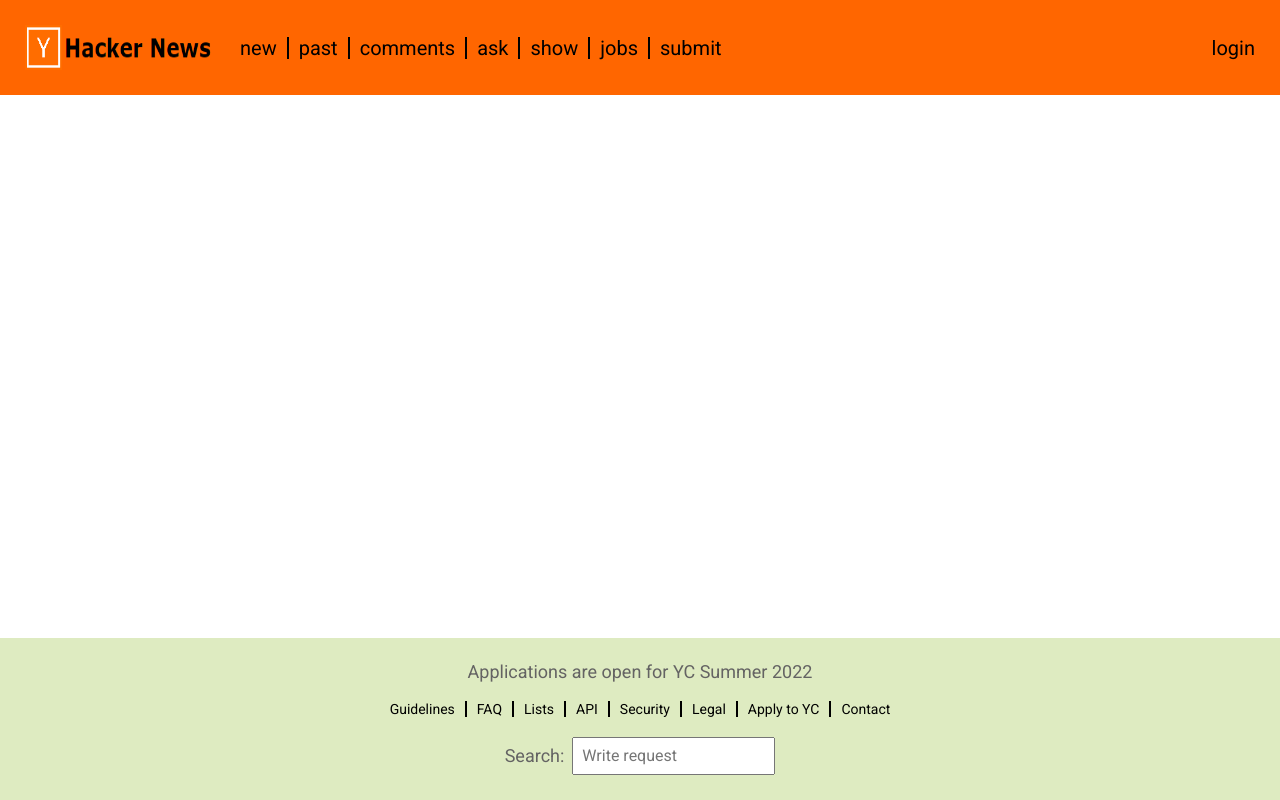
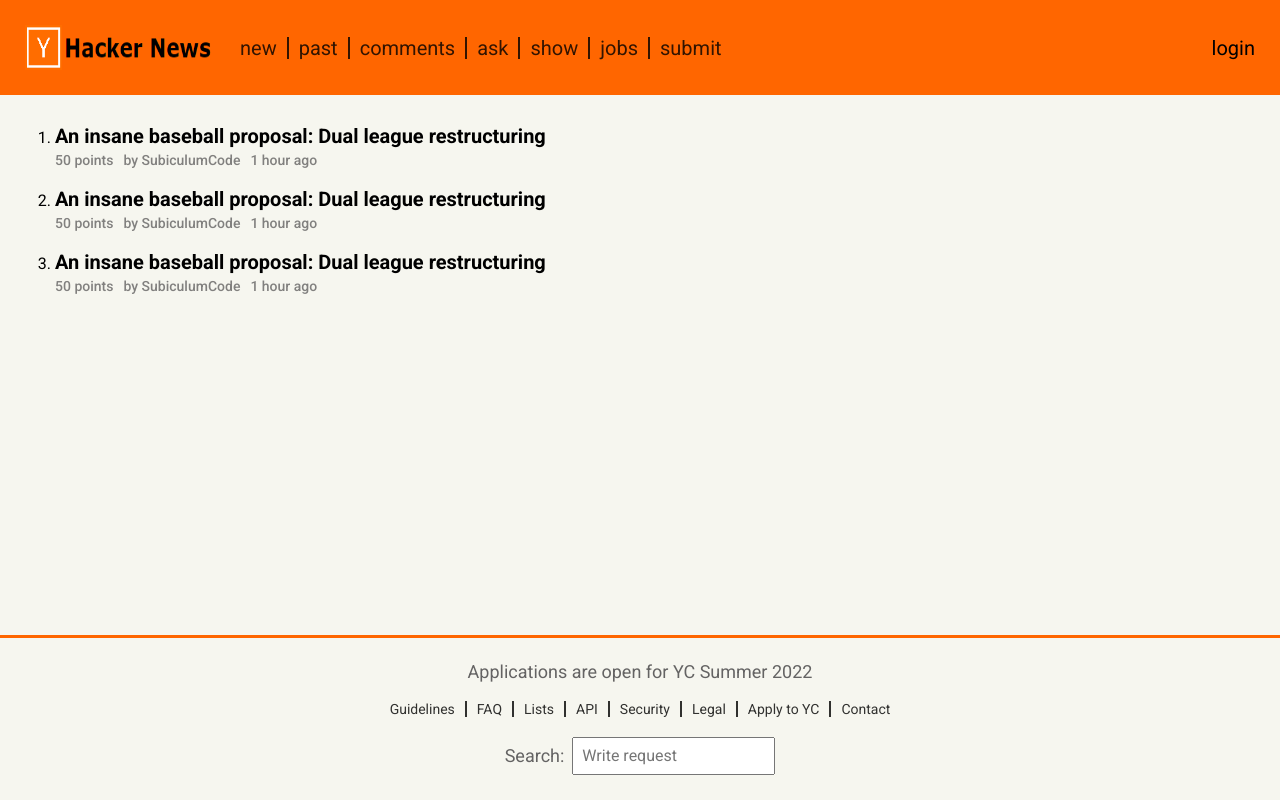
Before and after one commit to tat-rs/hacker-news, a React app: page / in a window 1280 px wide. Built offline with nearby package versions, Linux system fonts and the light colour scheme.

Commit message:
feat: реализовать главную страницу

```diff
--- a/src/components/App/App.css
+++ b/src/components/App/App.css
@@ -1,11 +1,10 @@
 .page {
   font-family: 'Roboto', Arial, Helvetica, sans-serif;
   min-height: 100vh;
-  background-color: antiquewhite;
+  background-color: rgb(246, 246, 239);
 }
 
 .page__content {
-  background-color: #fff;
   max-width: 1280px;
   min-height: 100vh;
   margin: 0 auto;
@@ -13,3 +12,11 @@
   flex-direction: column;
   font-family: 'Roboto', Arial, Helvetica, sans-serif;
 }
+
+.link {
+  opacity: .8;
+}
+
+.link:hover {
+  opacity: 1;
+}
--- a/src/components/Footer/Footer.css
+++ b/src/components/Footer/Footer.css
@@ -1,5 +1,5 @@
 .footer {
-  background-color: rgb(222, 235, 193);
+  background-color: inherit;
   display: flex;
   flex-direction: column;
   justify-content: center;
--- a/src/components/Footer/Footer.js
+++ b/src/components/Footer/Footer.js
@@ -9,14 +9,14 @@
       <p className="footer__text text">Applications are open for YC Summer 2022</p>
       <nav className="footer__navbar navbar">
         <ul className="navbar__list">
-          <li className="navbar_item">Guidelines</li>
-          <li className="navbar_item">FAQ</li>
-          <li className="navbar_item">Lists</li>
-          <li className="navbar_item">API</li>
-          <li className="navbar_item">Security</li>
-          <li className="navbar_item">Legal</li>
-          <li className="navbar_item">Apply to YC</li>
-          <li className="navbar_item">Contact</li>
+          <li className="navbar_item link">Guidelines</li>
+          <li className="navbar_item link">FAQ</li>
+          <li className="navbar_item link">Lists</li>
+          <li className="navbar_item link">API</li>
+          <li className="navbar_item link">Security</li>
+          <li className="navbar_item link">Legal</li>
+          <li className="navbar_item link">Apply to YC</li>
+          <li className="navbar_item link">Contact</li>
         </ul>
       </nav>
       <form className="form">
--- a/src/components/Header/Header.js
+++ b/src/components/Header/Header.js
@@ -11,13 +11,13 @@
       </a>
       <nav className="header__navbar navbar">
         <ul className="navbar__list">
-          <li className="navbar_item">new</li>
-          <li className="navbar_item">past</li>
-          <li className="navbar_item">comments</li>
-          <li className="navbar_item">ask</li>
-          <li className="navbar_item">show</li>
-          <li className="navbar_item">jobs</li>
-          <li className="navbar_item">submit</li>
+          <li className="navbar_item link">new</li>
+          <li className="navbar_item link">past</li>
+          <li className="navbar_item link">comments</li>
+          <li className="navbar_item link">ask</li>
+          <li className="navbar_item link">show</li>
+          <li className="navbar_item link">jobs</li>
+          <li className="navbar_item link">submit</li>
         </ul>
       </nav>
       <a href="https://news.ycombinator.com/news" className="header__login">login</a>
--- a/src/components/MainPage/MainPage.css
+++ b/src/components/MainPage/MainPage.css
@@ -1,3 +1,66 @@
-.main {
+.news {
+  background-color: inherit;
   flex-grow: 1;
+  box-sizing: border-box;
+  padding: 30px;
+  width: 100%;
+  border-bottom: 3px solid rgb(255, 102, 0);
 }
+
+.news__list {
+  margin: 0;
+  padding: 0 0 0 25px;
+}
+
+.news__item {
+  margin-bottom: 20px;
+}
+.new {
+
+}
+
+.new__title {
+  font-style: normal;
+  font-weight: 700;
+  font-size: 20px;
+  line-height: 22px;
+  margin: 0 0 5px 0;
+}
+
+.new__container {
+  display: flex;
+  gap: 10px;
+}
+
+.new__info {
+  position:relative;
+  margin: 0;
+  color: rgb(100, 99, 99);
+  font-style: normal;
+  font-weight: 500;
+  font-size: 14px;
+  line-height: 16px;
+  opacity: .8;
+  text-decoration: none;
+  transition: opacity .3s ease-in-out;
+}
+
+.new__info::before{
+  position:absolute;
+  bottom: -5px;
+  left: 0;
+  content: " ";
+  border-bottom: 1px solid #000;
+  transform: scale(0);
+  width:100%;
+  transition: transform 0.3s
+}
+
+.new__info:hover {
+  cursor: pointer;
+  opacity: 1;
+}
+
+.new__info:hover::before{
+  transform: scale(1.1);
+}
--- a/src/components/MainPage/MainPage.js
+++ b/src/components/MainPage/MainPage.js
@@ -5,7 +5,33 @@
 function MainPage(props) {
 
   return (
-    <main className="main">
+    <main className="news">
+      <ol className="news__list">
+        <li className="news__item new">
+          <h2 className="new__title">An insane baseball proposal: Dual league restructuring</h2>
+          <div className="new__container">
+            <p className="new__info">	50 points</p>
+            <p className="new__info">by SubiculumCode</p>
+            <p className="new__info">1 hour ago</p>
+          </div>
+        </li>
+        <li className="news__item new">
+          <h2 className="new__title">An insane baseball proposal: Dual league restructuring</h2>
+          <div className="new__container">
+            <p className="new__info">	50 points</p>
+            <p className="new__info">by SubiculumCode</p>
+            <p className="new__info">1 hour ago</p>
+          </div>
+        </li>
+        <li className="news__item new">
+          <h2 className="new__title">An insane baseball proposal: Dual league restructuring</h2>
+          <div className="new__container">
+            <p className="new__info">	50 points</p>
+            <p className="new__info">by SubiculumCode</p>
+            <p className="new__info">1 hour ago</p>
+          </div>
+        </li>
+      </ol>
     </main>
   )
 }
```
